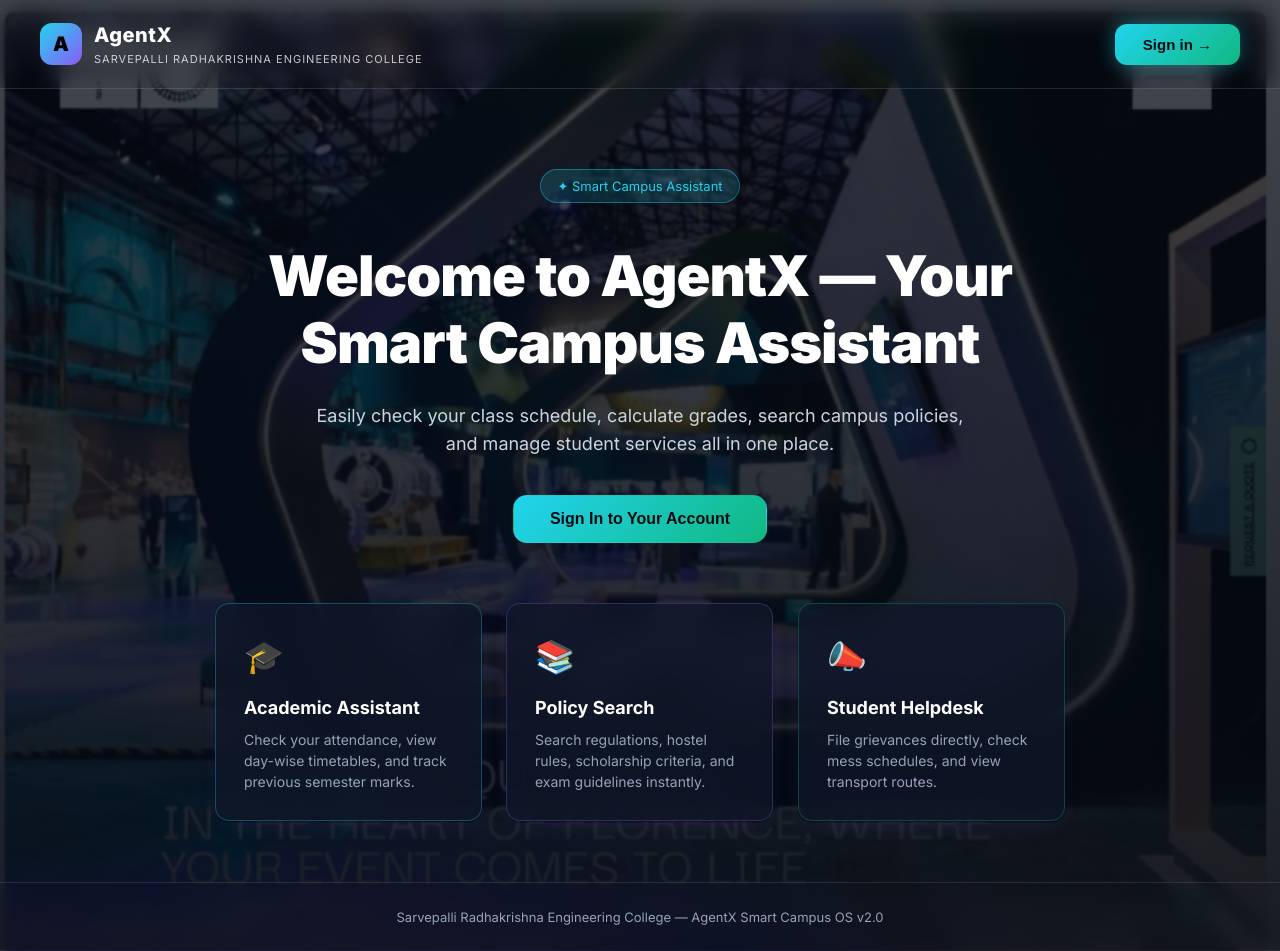
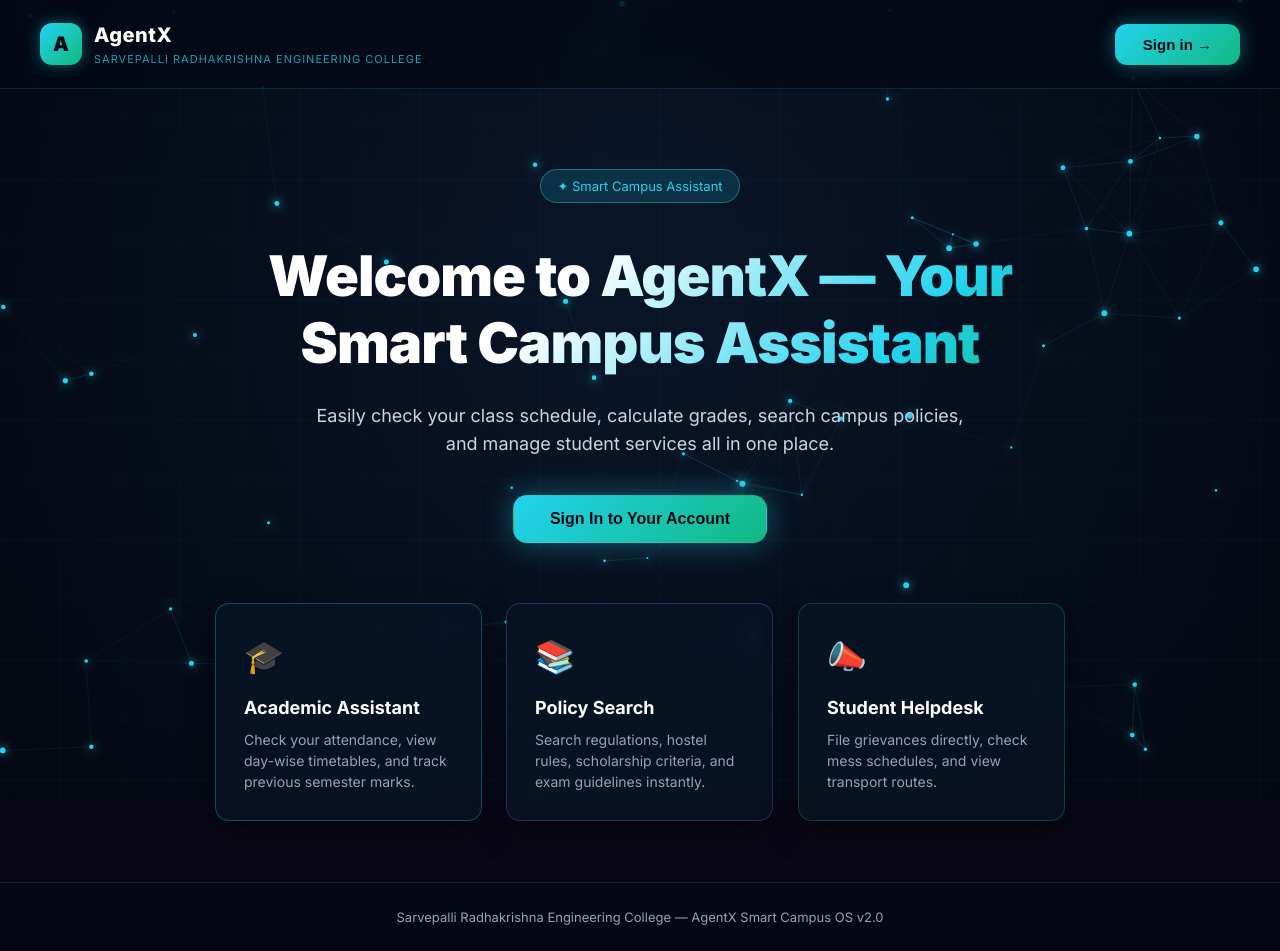
Before and after one commit to kevin17-kdb/agentx2, a React (Vite) app in the folder client/: page /landing in a window 1280 px wide. Built offline with nearby package versions, Linux system fonts and the light colour scheme.

Commit message:
feat: replace static venue background on landing page with interactive 3D cyber particle mesh canvas

```diff
--- a/client/src/pages/Landing.jsx
+++ b/client/src/pages/Landing.jsx
@@ -1,5 +1,141 @@
-import { useState } from "react";
+import { useEffect, useRef, useState } from "react";
 import Login from "./Login";
+
+/* Interactive 3D Cyber Particle Mesh Canvas Background */
+function CyberParticleBackground() {
+  const canvasRef = useRef(null);
+
+  useEffect(() => {
+    const canvas = canvasRef.current;
+    if (!canvas) return;
+    const ctx = canvas.getContext("2d");
+    let animId;
+
+    const resize = () => {
+      canvas.width = window.innerWidth;
+      canvas.height = window.innerHeight;
+    };
+    resize();
+    window.addEventListener("resize", resize);
+
+    // Particle nodes
+    const particleCount = Math.min(80, Math.floor(window.innerWidth / 18));
+    const particles = Array.from({ length: particleCount }).map(() => ({
+      x: Math.random() * canvas.width,
+      y: Math.random() * canvas.height,
+      vx: (Math.random() - 0.5) * 0.8,
+      vy: (Math.random() - 0.5) * 0.8,
+      radius: Math.random() * 2 + 1,
+    }));
+
+    let mouse = { x: -1000, y: -1000 };
+    const handleMouse = (e) => {
+      mouse.x = e.clientX;
+      mouse.y = e.clientY;
+    };
+    window.addEventListener("mousemove", handleMouse);
+
+    const render = () => {
+      ctx.clearRect(0, 0, canvas.width, canvas.height);
+
+      // Deep radial background gradient
+      const bgGrad = ctx.createRadialGradient(
+        canvas.width / 2, canvas.height / 3, 100,
+        canvas.width / 2, canvas.height / 2, Math.max(canvas.width, canvas.height)
+      );
+      bgGrad.addColorStop(0, "#091426");
+      bgGrad.addColorStop(0.5, "#040914");
+      bgGrad.addColorStop(1, "#020409");
+      ctx.fillStyle = bgGrad;
+      ctx.fillRect(0, 0, canvas.width, canvas.height);
+
+      // Draw subtle perspective grid lines
+      ctx.strokeStyle = "rgba(34, 211, 238, 0.04)";
+      ctx.lineWidth = 1;
+      const gridSize = 60;
+      for (let x = 0; x < canvas.width; x += gridSize) {
+        ctx.beginPath();
+        ctx.moveTo(x, 0);
+        ctx.lineTo(x, canvas.height);
+        ctx.stroke();
+      }
+      for (let y = 0; y < canvas.height; y += gridSize) {
+        ctx.beginPath();
+        ctx.moveTo(0, y);
+        ctx.lineTo(canvas.width, y);
+        ctx.stroke();
+      }
+
+      // Update & draw particles + mesh connections
+      particles.forEach((p, i) => {
+        p.x += p.vx;
+        p.y += p.vy;
+
+        if (p.x < 0 || p.x > canvas.width) p.vx *= -1;
+        if (p.y < 0 || p.y > canvas.height) p.vy *= -1;
+
+        // Mouse attraction
+        const dxMouse = mouse.x - p.x;
+        const dyMouse = mouse.y - p.y;
+        const distMouse = Math.sqrt(dxMouse * dxMouse + dyMouse * dyMouse);
+        if (distMouse < 150) {
+          p.x += dxMouse * 0.01;
+          p.y += dyMouse * 0.01;
+        }
+
+        // Draw particle node
+        ctx.fillStyle = "#22d3ee";
+        ctx.shadowBlur = 10;
+        ctx.shadowColor = "#22d3ee";
+        ctx.beginPath();
+        ctx.arc(p.x, p.y, p.radius, 0, Math.PI * 2);
+        ctx.fill();
+        ctx.shadowBlur = 0;
+
+        // Draw mesh lines between nearby particles
+        for (let j = i + 1; j < particles.length; j++) {
+          const p2 = particles[j];
+          const dx = p2.x - p.x;
+          const dy = p2.y - p.y;
+          const dist = Math.sqrt(dx * dx + dy * dy);
+
+          if (dist < 140) {
+            ctx.strokeStyle = `rgba(34, 211, 238, ${0.25 * (1 - dist / 140)})`;
+            ctx.lineWidth = 0.8;
+            ctx.beginPath();
+            ctx.moveTo(p.x, p.y);
+            ctx.lineTo(p2.x, p2.y);
+            ctx.stroke();
+          }
+        }
+      });
+
+      animId = requestAnimationFrame(render);
+    };
+
+    render();
+
+    return () => {
+      cancelAnimationFrame(animId);
+      window.removeEventListener("resize", resize);
+      window.removeEventListener("mousemove", handleMouse);
+    };
+  }, []);
+
+  return (
+    <canvas
+      ref={canvasRef}
+      style={{
+        position: "fixed",
+        inset: 0,
+        width: "100vw",
+        height: "100vh",
+        zIndex: 0,
+        pointerEvents: "none",
+      }}
+    />
+  );
+}
 
 export default function Landing() {
   const [showLogin, setShowLogin] = useState(false);
@@ -30,16 +166,17 @@ export default function Landing() {
     <div
       style={{
         minHeight: "100vh",
-        backgroundImage: `linear-gradient(to bottom, rgba(5, 10, 20, 0.75), rgba(5, 10, 20, 0.92)), url('/assets/presentation_venue.png')`,
-        backgroundSize: "cover",
-        backgroundPosition: "center",
-        backgroundAttachment: "fixed",
+        position: "relative",
+        overflow: "hidden",
         color: "#ffffff",
         fontFamily: "'Inter', sans-serif",
         display: "flex",
         flexDirection: "column",
       }}
     >
+      {/* 3D Cyber Mesh Background */}
+      <CyberParticleBackground />
+
       {/* Top Navbar */}
       <header
         style={{
@@ -47,8 +184,9 @@ export default function Landing() {
           alignItems: "center",
           justifyContent: "space-between",
           padding: "20px 40px",
-          borderBottom: "1px solid rgba(255, 255, 255, 0.12)",
-          backdropFilter: "blur(12px)",
+          borderBottom: "1px solid rgba(34, 211, 238, 0.15)",
+          backdropFilter: "blur(16px)",
+          background: "rgba(4, 9, 20, 0.65)",
           position: "sticky",
           top: 0,
           zIndex: 50,
@@ -60,19 +198,20 @@ export default function Landing() {
               width: 42,
               height: 42,
               borderRadius: 12,
-              background: "linear-gradient(135deg, #22d3ee, #8b5cf6)",
+              background: "linear-gradient(135deg, #22d3ee, #10b981)",
               display: "grid",
               placeItems: "center",
               fontWeight: 900,
               fontSize: 20,
-              color: "#000",
+              color: "#020b14",
+              boxShadow: "0 0 16px rgba(34, 211, 238, 0.4)",
             }}
           >
             A
           </div>
           <div>
             <div style={{ fontWeight: 800, fontSize: 20, letterSpacing: 0.5 }}>AgentX</div>
-            <div style={{ fontSize: 11, opacity: 0.75, letterSpacing: 1, textTransform: "uppercase" }}>
+            <div style={{ fontSize: 11, opacity: 0.75, letterSpacing: 1, textTransform: "uppercase", color: "#22d3ee" }}>
               Sarvepalli Radhakrishna Engineering College
             </div>
           </div>
@@ -99,7 +238,7 @@ export default function Landing() {
       </header>
 
       {/* Hero Section */}
-      <main style={{ flex: 1, padding: "80px 40px 60px", maxWidth: 1200, margin: "0 auto" }}>
+      <main style={{ flex: 1, padding: "80px 40px 60px", maxWidth: 1200, margin: "0 auto", position: "relative", zIndex: 10 }}>
         <div className="slide-up" style={{ textAlign: "center", maxWidth: 850, margin: "0 auto 60px" }}>
           <span
             className="badge"
@@ -121,7 +260,9 @@ export default function Landing() {
               lineHeight: 1.2,
               letterSpacing: "-1px",
               margin: "20px 0 24px",
-              color: "#ffffff",
+              background: "linear-gradient(135deg, #ffffff 40%, #22d3ee 80%, #10b981 100%)",
+              WebkitBackgroundClip: "text",
+              WebkitTextFillColor: "transparent",
             }}
           >
             Welcome to AgentX — Your Smart Campus Assistant
@@ -140,6 +281,7 @@ export default function Landing() {
                 borderRadius: 14,
                 background: "linear-gradient(135deg, #22d3ee, #10b981)",
                 color: "#020b14",
+                boxShadow: "0 0 30px rgba(34, 211, 238, 0.4)",
               }}
             >
               Sign In to Your Account
@@ -155,14 +297,15 @@ export default function Landing() {
           <div
             className="card fade-in"
             style={{
-              background: "rgba(15, 23, 42, 0.75)",
+              background: "rgba(9, 20, 38, 0.75)",
               backdropFilter: "blur(16px)",
               borderColor: "rgba(34, 211, 238, 0.3)",
               padding: 28,
+              boxShadow: "0 10px 30px rgba(0, 0, 0, 0.5)",
             }}
           >
             <div style={{ fontSize: 32, marginBottom: 12 }}>🎓</div>
-            <h3 style={{ margin: "0 0 8px", fontSize: 18 }}>Academic Assistant</h3>
+            <h3 style={{ margin: "0 0 8px", fontSize: 18, color: "#ffffff" }}>Academic Assistant</h3>
             <p style={{ margin: 0, fontSize: 14, color: "#94a3b8", lineHeight: 1.5 }}>
               Check your attendance, view day-wise timetables, and track previous semester marks.
             </p>
@@ -171,14 +314,15 @@ export default function Landing() {
           <div
             className="card fade-in"
             style={{
-              background: "rgba(15, 23, 42, 0.75)",
+              background: "rgba(9, 20, 38, 0.75)",
               backdropFilter: "blur(16px)",
               borderColor: "rgba(139, 92, 246, 0.3)",
               padding: 28,
+              boxShadow: "0 10px 30px rgba(0, 0, 0, 0.5)",
             }}
           >
             <div style={{ fontSize: 32, marginBottom: 12 }}>📚</div>
-            <h3 style={{ margin: "0 0 8px", fontSize: 18 }}>Policy Search</h3>
+            <h3 style={{ margin: "0 0 8px", fontSize: 18, color: "#ffffff" }}>Policy Search</h3>
             <p style={{ margin: 0, fontSize: 14, color: "#94a3b8", lineHeight: 1.5 }}>
               Search regulations, hostel rules, scholarship criteria, and exam guidelines instantly.
             </p>
@@ -187,14 +331,15 @@ export default function Landing() {
           <div
             className="card fade-in"
             style={{
-              background: "rgba(15, 23, 42, 0.75)",
+              background: "rgba(9, 20, 38, 0.75)",
               backdropFilter: "blur(16px)",
               borderColor: "rgba(16, 185, 129, 0.3)",
               padding: 28,
+              boxShadow: "0 10px 30px rgba(0, 0, 0, 0.5)",
             }}
           >
             <div style={{ fontSize: 32, marginBottom: 12 }}>📣</div>
-            <h3 style={{ margin: "0 0 8px", fontSize: 18 }}>Student Helpdesk</h3>
+            <h3 style={{ margin: "0 0 8px", fontSize: 18, color: "#ffffff" }}>Student Helpdesk</h3>
             <p style={{ margin: 0, fontSize: 14, color: "#94a3b8", lineHeight: 1.5 }}>
               File grievances directly, check mess schedules, and view transport routes.
             </p>
@@ -207,10 +352,13 @@ export default function Landing() {
         style={{
           padding: "24px 40px",
           textAlign: "center",
-          borderTop: "1px solid rgba(255, 255, 255, 0.1)",
+          borderTop: "1px solid rgba(34, 211, 238, 0.15)",
           fontSize: 13,
           color: "#94a3b8",
-          backdropFilter: "blur(8px)",
+          backdropFilter: "blur(12px)",
+          background: "rgba(4, 9, 20, 0.65)",
+          position: "relative",
+          zIndex: 10,
         }}
       >
         Sarvepalli Radhakrishna Engineering College — AgentX Smart Campus OS v2.0
```
